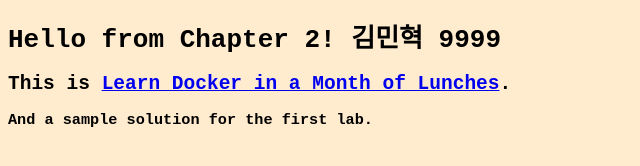
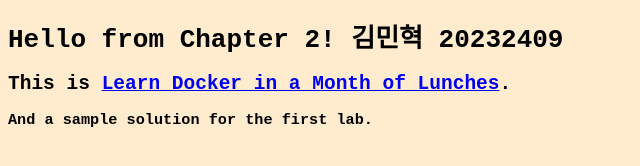
Before and after one commit to 6month22days/doker-ex2, a plain HTML site: page index.html in a window 1280 px wide. Shown: the whole page, without its empty margins (0-640 px from the left). Drawn offline with Linux system fonts and the light colour scheme.

Commit message:
Update index.html

```diff
--- a/index.html
+++ b/index.html
@@ -2,7 +2,7 @@
 <html>
     <body style="background-color: blanchedalmond; font-family: monospace">
         <h1>
-            Hello from Chapter 2! 김민혁 9999
+            Hello from Chapter 2! 김민혁 20232409
         </h1>
         <h2>
             This is <a href="https://www.manning.com/books/learn-docker-in-a-month-of-lunches">Learn Docker in a Month of Lunches</a>.
```
